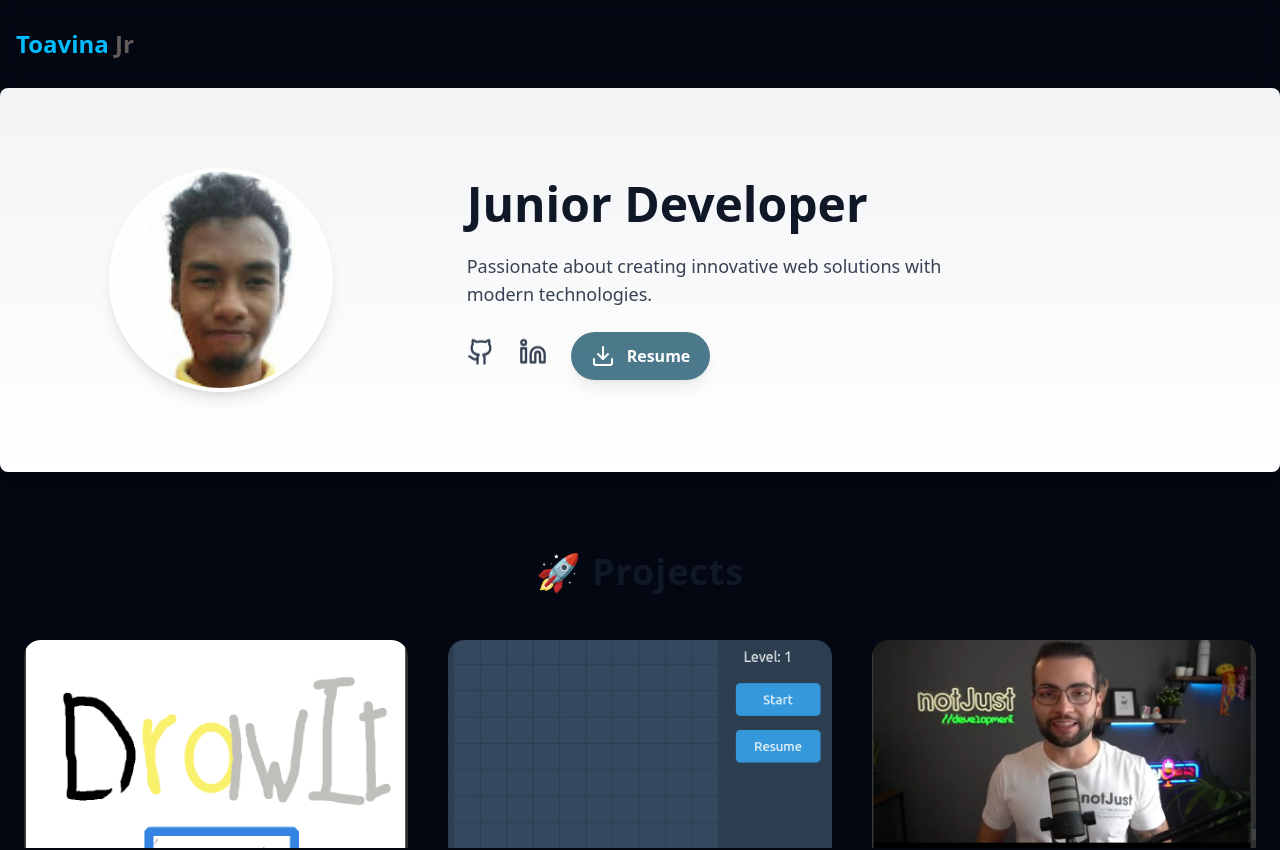
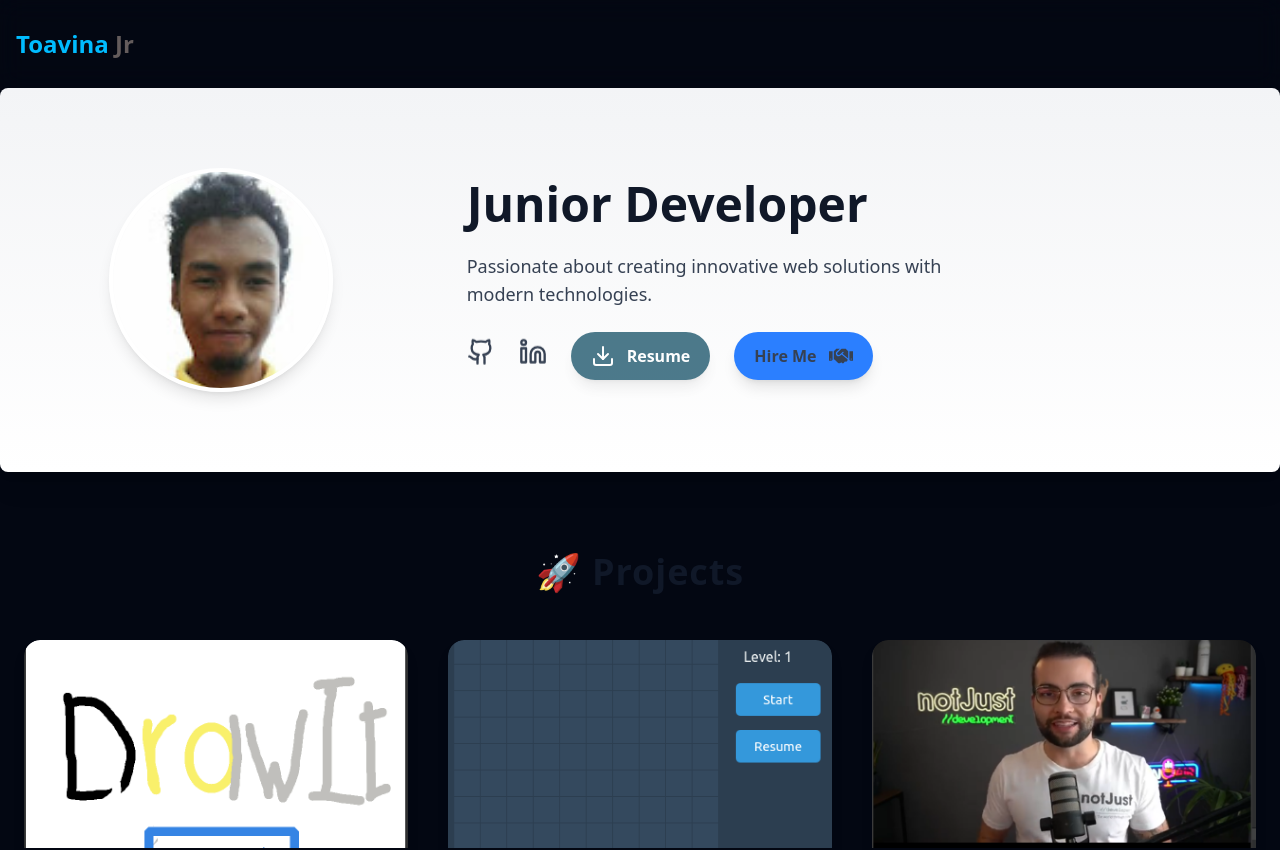
Before and after one commit to ToavinaJr/Modern-Portfolio, a React (Vite) app: page / in a window 1280 px wide. Shown: the top 850 px of the page. Built offline with nearby package versions, Linux system fonts and the light colour scheme.

Commit message:
AJout d'un boutton handshake pour le recrutement

```diff
--- a/src/components/HeroSection.tsx
+++ b/src/components/HeroSection.tsx
@@ -1,5 +1,5 @@
 import { Github, Linkedin, Download } from 'lucide-react';
-
+import { FaHandshake } from "react-icons/fa";
 export const HeroSection = () => (
   <section id="hero" className="container mx-auto px-6 py-20 flex flex-col md:flex-row items-center gap-12 bg-gradient-to-b from-gray-100 to-white dark:from-gray-900 dark:to-gray-800 rounded-lg shadow-xl animate-fade-in">
     <div className="md:w-1/3 flex justify-center">
@@ -35,6 +35,13 @@ export const HeroSection = () => (
           <Download size={24} />
           Resume
         </button>
+        <a
+          href="#contact"
+          className="text-gray-700 px-5 py-3 rounded-full  gap-3 font-semibold shadow-lg cursor-pointer  hover:bg-[#009edb] hover:scale-105 bg-blue-500 dark:text-gray-300 flex items-center "
+        >
+          Hire Me
+          <FaHandshake size={24}/>
+        </a>
       </div>
     </div>
     <style >{`
```
